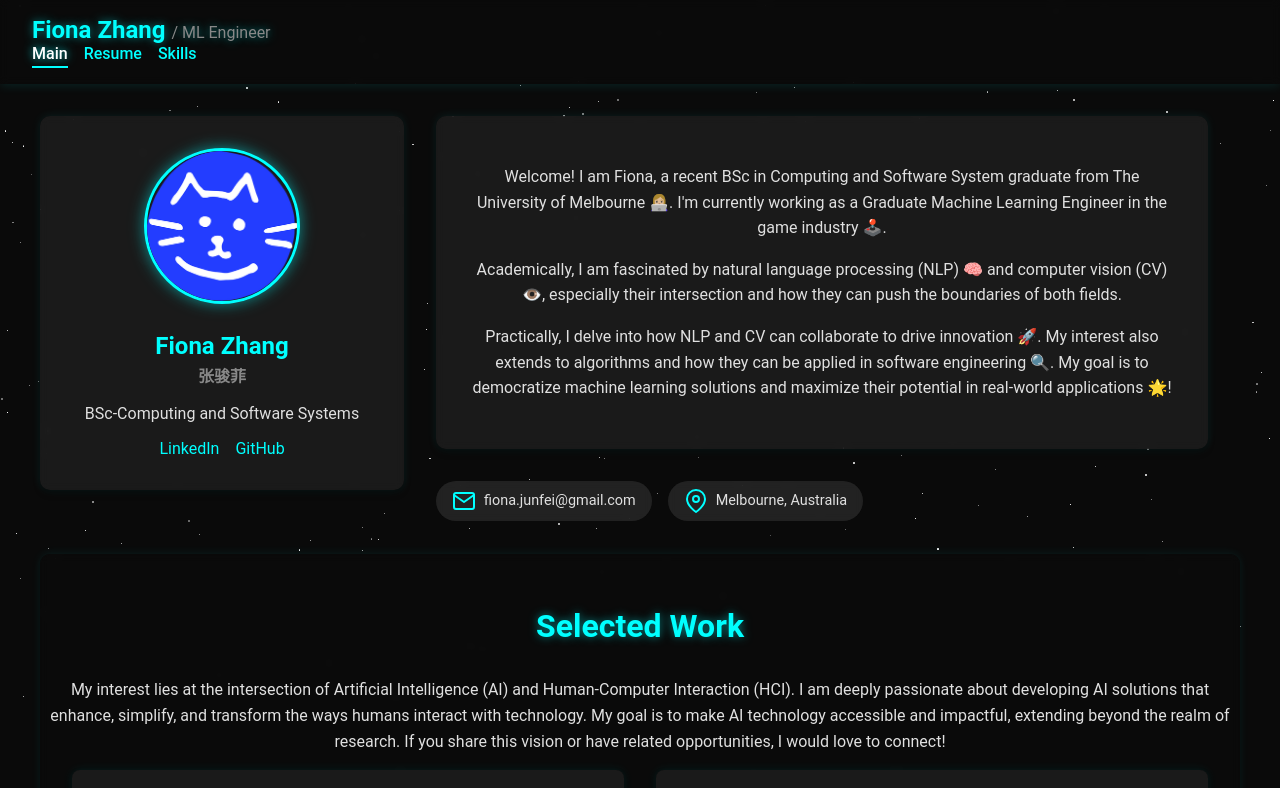
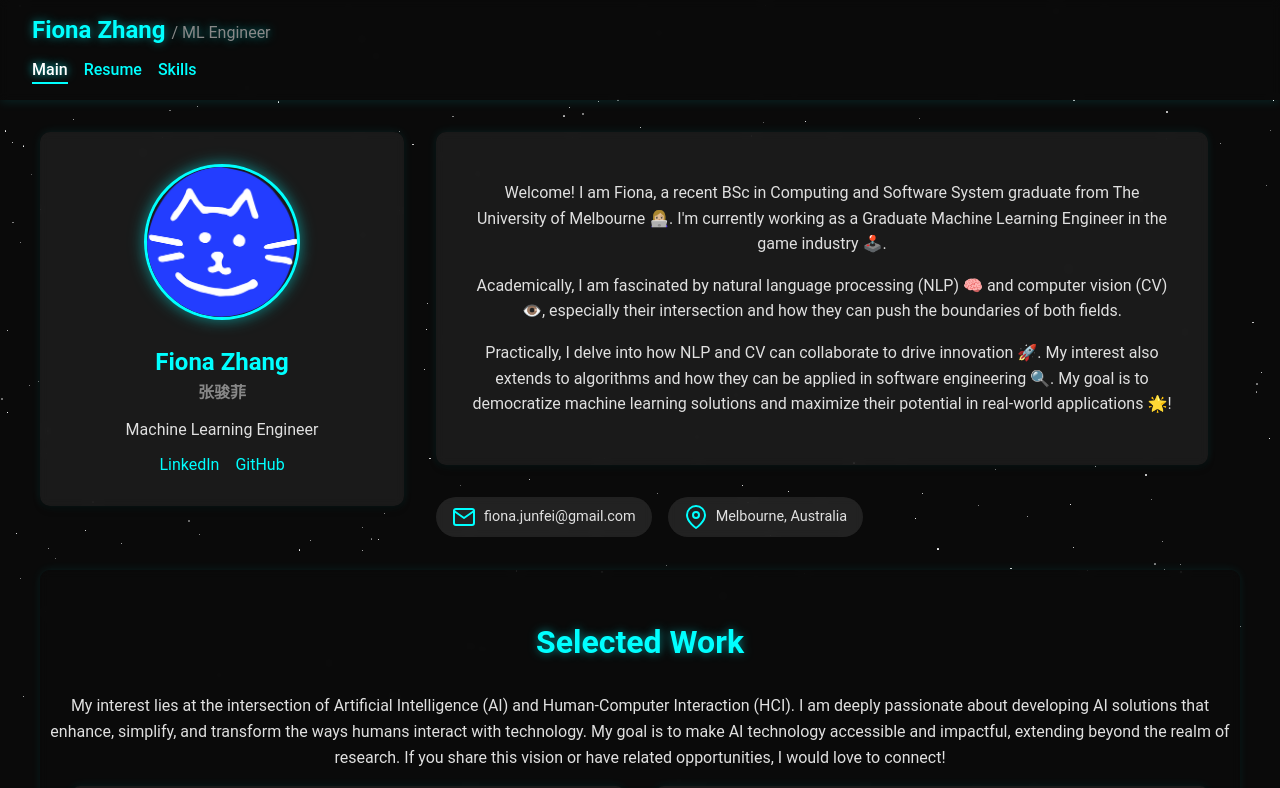
Before and after one commit to FionaZZhang/FionaZZhang.github.io, a React (Create React App) app: page / in a window 1280 px wide. Shown: the top 788 px of the page. Built offline with nearby package versions, Linux system fonts and the light colour scheme.

Commit message:
update details

```diff
--- a/src/App.css
+++ b/src/App.css
@@ -36,6 +36,7 @@ body {
 
 .nav-link {
   margin-right: 1rem;
+  margin-top: 1rem;
   text-decoration: none;
   color: #00ffff;
   font-weight: 500;
--- a/src/components/MainPage.js
+++ b/src/components/MainPage.js
@@ -32,7 +32,7 @@ const MainPage = () => {
         <div className="profile-card">
           <img src={profileImage} alt="Fiona Zhang" className="profile-image" />
           <h2>Fiona Zhang<br /><span className="chinese-name">张骏菲</span></h2>
-          <p>BSc-Computing and Software Systems</p>
+          <p>Machine Learning Engineer</p>
           <div className="social-icons">
             <a href="https://www.linkedin.com/in/fiona-zhang-1153b3226/" target="_blank" rel="noopener noreferrer">LinkedIn</a>
             <a href="https://github.com/FionaZZhang?tab=stars" target="_blank" rel="noopener noreferrer">GitHub</a>
```
Also changed, not shown: 11 other files (tests, documents, lock files or other folders).
